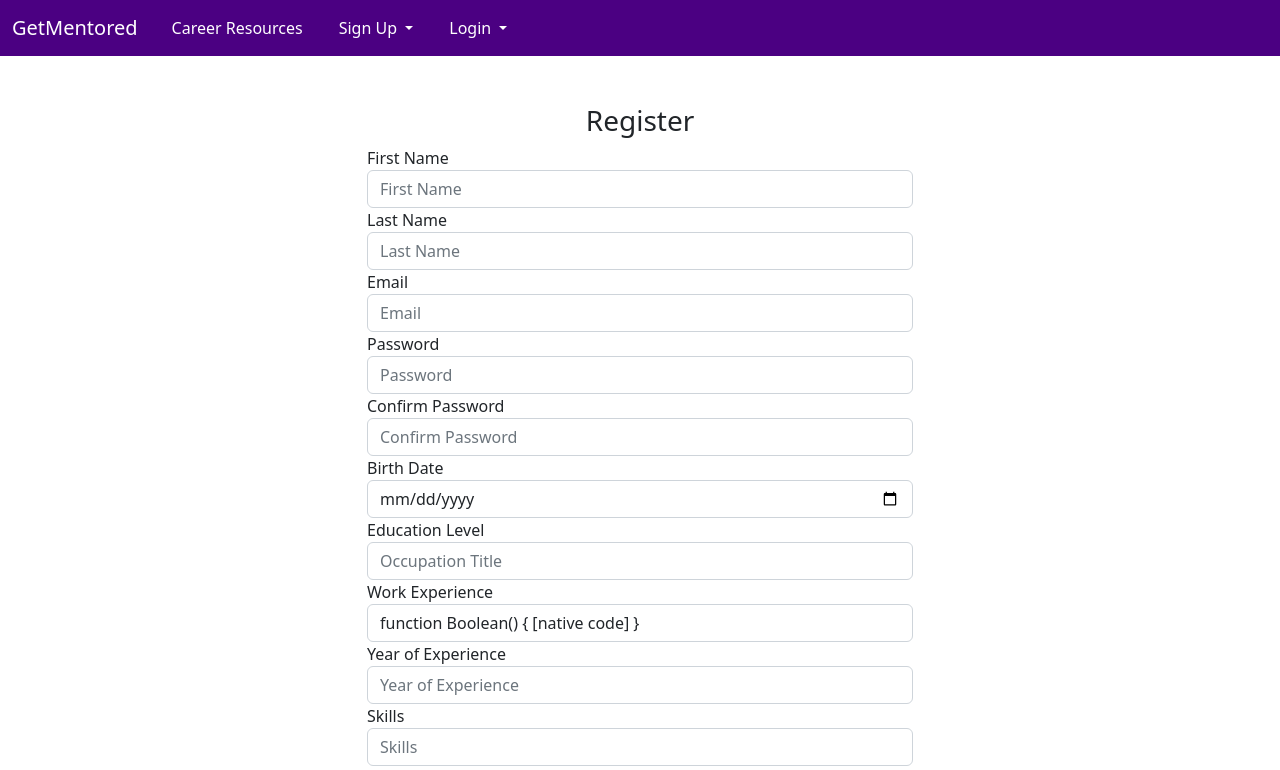
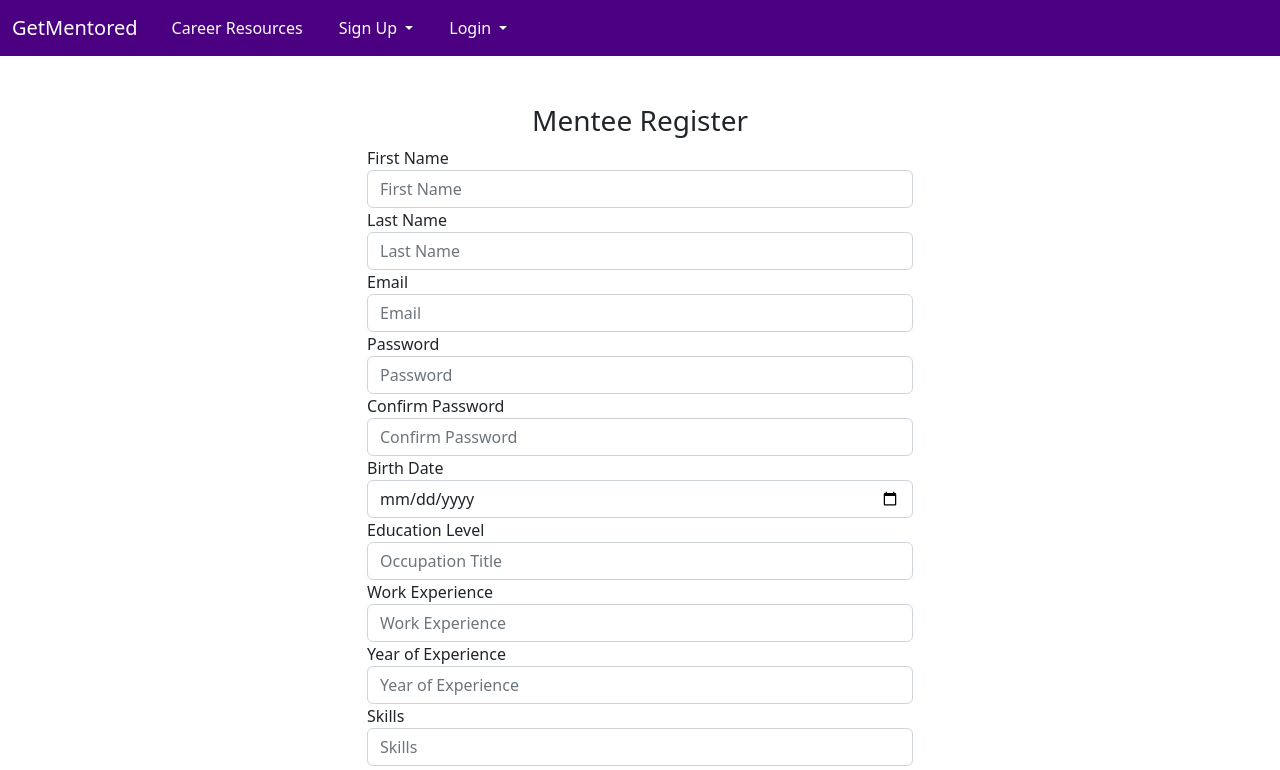
Before and after one commit to Lazurite259/get-mentored, a Vue app: page /mentee-register in a window 1280 px wide. Shown: the top 770 px of the page. Built offline with nearby package versions, Linux system fonts and the light colour scheme.

Commit message:
fix content

```diff
--- a/src/components/mentee/Login.vue
+++ b/src/components/mentee/Login.vue
@@ -1,7 +1,7 @@
 <template>
     <div class="row justify-content-center">
         <div class="col-md-6">
-            <h3 class="text-center">Login</h3>
+            <h3 class="text-center">Mentee Login</h3>
             <form @submit.prevent="handleSubmitForm">
                 <div class="form-group">
                     <label>Email</Label>
--- a/src/components/mentee/Register.vue
+++ b/src/components/mentee/Register.vue
@@ -1,7 +1,7 @@
 <template>
     <div class="row justify-content-center">
         <div class="col-md-6">
-            <h3 class="text-center">Register</h3>
+            <h3 class="text-center">Mentee Register</h3>
             <form @submit.prevent="handleSubmitForm">
                 <div class="form-group">
                     <label>First Name</Label>
@@ -29,8 +29,8 @@
                 </div>
                 <div class="form-group">
                     <label>Birth Date</Label>
-                <input type="date" class="form-control" v-model="user.birth_date"
-                       placeholder="Birth Date" required />
+                    <input type="date" class="form-control" v-model="user.birth_date" placeholder="Birth Date"
+                        required />
                 </div>
                 <div class="form-group">
                     <label>Education Level</Label>
@@ -39,8 +39,8 @@
                 </div>
                 <div class="form-group">
                     <label>Work Experience</Label>
-                <input type="text" class="form-control" v-model="user.work_experience"
-                       placeholder="Work Experience" required />
+                    <input type="text" class="form-control" v-model="user.work_experience" placeholder="Work Experience"
+                        required />
                 </div>
                 <div class="form-group">
                     <label>Year of Experience</Label>
@@ -49,8 +49,7 @@
                 </div>
                 <div class="form-group">
                     <label>Skills</Label>
-                <input type="text" class="form-control" v-model="user.skills"
-                       placeholder="Skills" required />
+                    <input type="text" class="form-control" v-model="user.skills" placeholder="Skills" required />
                 </div>
                 <div class="form-group">
                     <label>Interested Industry</Label>
@@ -59,8 +58,7 @@
                 </div>
                 <div class="form-group">
                     <label>LinkedIn</Label>
-                <input type="text" class="form-control" v-model="user.linkedin"
-                       placeholder="LinkedIn" />
+                    <input type="text" class="form-control" v-model="user.linkedin" placeholder="LinkedIn" />
                 </div>
                 <div class="form-group">
                     <button class="btn btn-danger btn-block">Sign Up</button>
@@ -80,8 +78,8 @@
                 password: '',
                 password_confirm: '',
                 birth_date: Date,
-                education_level:'',
-                work_experience:Boolean,
+                education_level: '',
+                work_experience: '',
                 skills: [],
                 interested_industry: [],
                 linkedin: ''
--- a/src/components/mentor/Login.vue
+++ b/src/components/mentor/Login.vue
@@ -1,7 +1,7 @@
 <template>
     <div class="row justify-content-center">
         <div class="col-md-6">
-            <h3 class="text-center">Login</h3>
+            <h3 class="text-center">Mentor Login</h3>
             <form @submit.prevent="handleSubmitForm">
                 <div class="form-group">
                     <label>Email</Label>
--- a/src/components/mentor/Register.vue
+++ b/src/components/mentor/Register.vue
@@ -1,7 +1,7 @@
 <template>
     <div class="row justify-content-center">
         <div class="col-md-6">
-            <h3 class="text-center">Register</h3>
+            <h3 class="text-center">Mentor Register</h3>
             <form @submit.prevent="handleSubmitForm">
                 <div class="form-group">
                     <label>First Name</Label>
@@ -30,8 +30,8 @@
                 </div>
                 <div class="form-group">
                     <label>Birth Date</Label>
-                <input type="date" class="form-control" v-model="mentor.birth_date"
-                       placeholder="Birth Date" required />
+                    <input type="date" class="form-control" v-model="mentor.birth_date" placeholder="Birth Date"
+                        required />
                 </div>
                 <div class="form-group">
                     <label>Occupation Title</Label>
@@ -40,8 +40,8 @@
                 </div>
                 <div class="form-group">
                     <label>Company Name</Label>
-                <input type="password" class="form-control" v-model="mentor.company_name"
-                       placeholder="Company Name" required />
+                    <input type="password" class="form-control" v-model="mentor.company_name" placeholder="Company Name"
+                        required />
                 </div>
                 <div class="form-group">
                     <label>Year of Experience</Label>
@@ -50,13 +50,12 @@
                 </div>
                 <div class="form-group">
                     <label>LinkedIn</Label>
-                <input type="text" class="form-control" v-model="mentor.linkedin"
-                       placeholder="LinkedIn" required />
+                    <input type="text" class="form-control" v-model="mentor.linkedin" placeholder="LinkedIn" required />
                 </div>
                 <div class="form-group">
                     <label>Office Hour</Label>
-                <input type="text" class="form-control" v-model="mentor.office_hour"
-                       placeholder="Office Hour" required />
+                    <input type="text" class="form-control" v-model="mentor.office_hour" placeholder="Office Hour"
+                        required />
                 </div>
                 <div class="form-group">
                     <button class="btn btn-danger btn-block">Sign Up</button>
@@ -95,12 +94,12 @@
                     last_name: '',
                     email: '',
                     password: '',
-                    birth_date: '',
+                    birth_date: Date,
                     occupation_title: '',
                     company_name: '',
                     year_of_experience: '',
                     linkedin: '',
-                    office_hour: '',
+                    office_hour: [],
                 }
             }).catch(error => {
                 console.log(error)
--- a/src/router/index.js
+++ b/src/router/index.js
@@ -33,13 +33,13 @@
         component: () => import('../components/Career')
     },
     {
-        path: '/mentor_profile',
-        name: 'mentor_profile',
+        path: '/mentor-profile',
+        name: 'mentor-profile',
         component: () => import('../components/mentor/Profile')
     },
     {
-        path: '/mentee_profile',
-        name: 'mentee_profile',
+        path: '/mentee-profile',
+        name: 'mentee-profile',
         component: () => import('../components/mentee/Profile')
     },
     {
```
Lines whose indentation alone changed are shown as unchanged.
